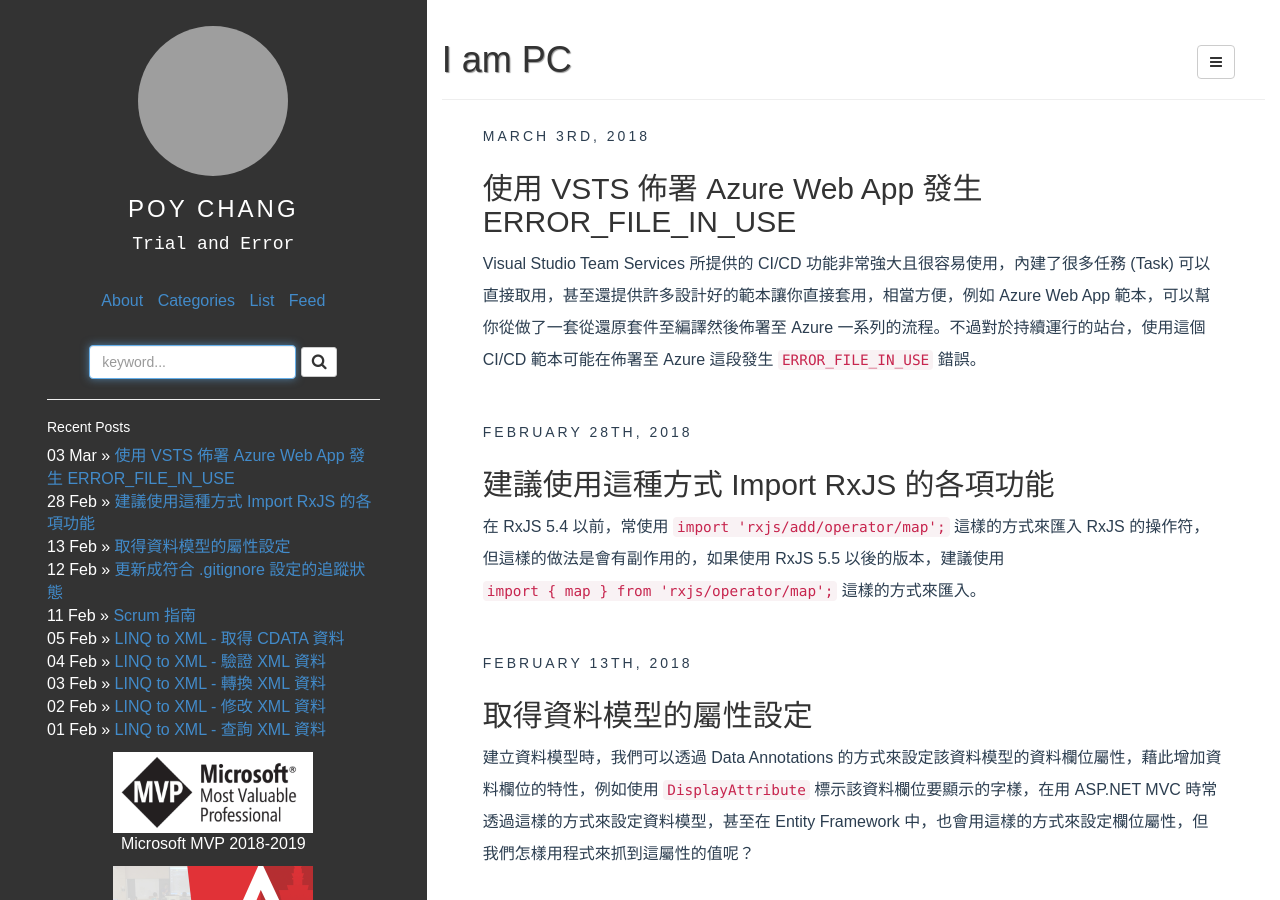
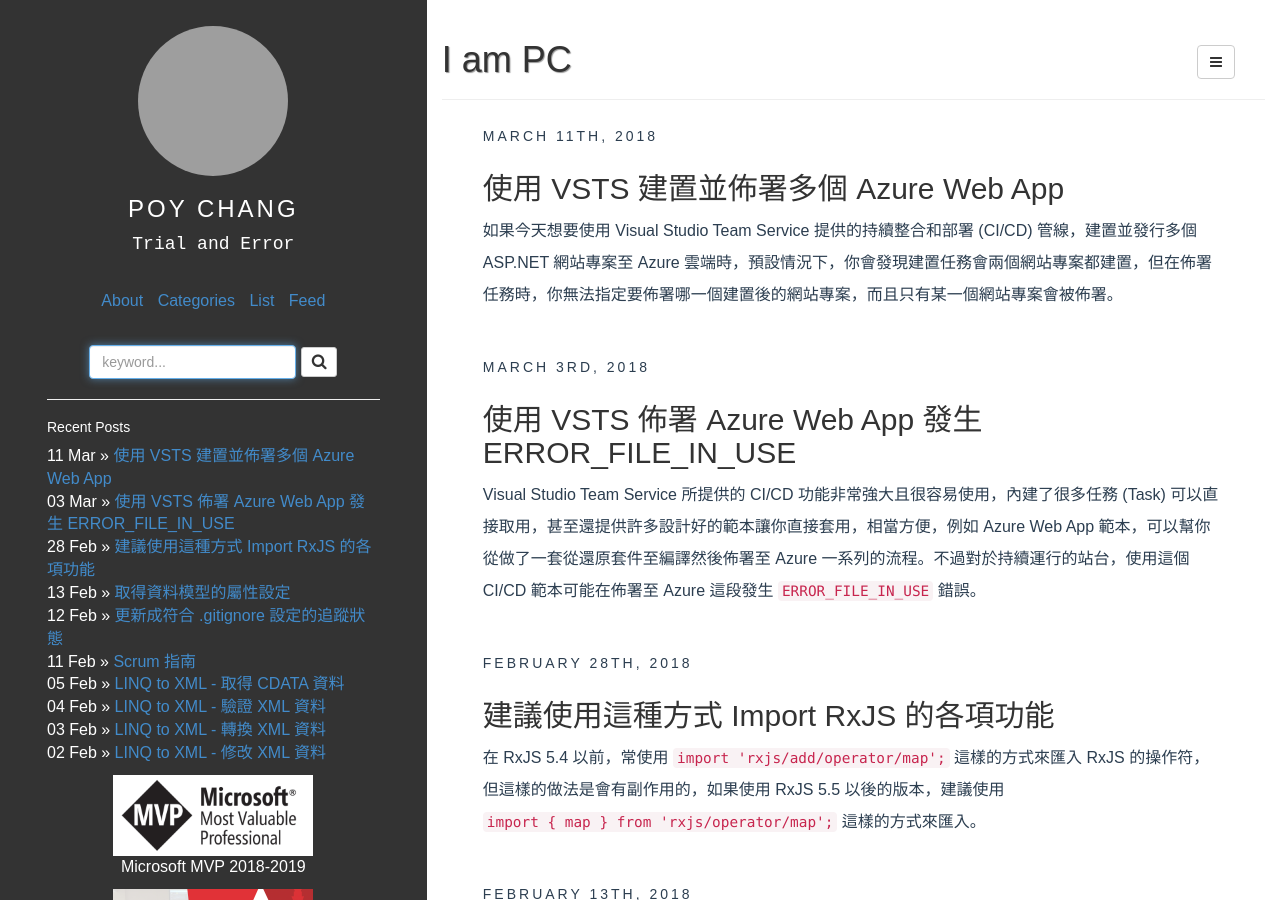
Before and after one commit to poychang/poychang.github.io, a Jekyll site: the page built from index.html, in a window 1280 px wide and 900 px high. Built offline with Jekyll 4.4.1, drawn with Linux system fonts in a browser that asks for light colours; some web fonts are replaced; the list of posts is cut into pages by our own code; some of the changed lines change nothing that is shown; some of the changed text lies outside the part shown; grey boxes are pictures that could not be loaded.

Commit message:
add&alter post

```diff
--- a/_posts/2018-03-03-vsts-depoly-azure-web-app-occur-error-file-in-use.md
+++ b/_posts/2018-03-03-vsts-deploy-azure-web-app-occur-error-file-in-use.md
@@ -6,7 +6,7 @@
 comments: true
 categories: [Azure, Tools]
 ---
-Visual Studio Team Services 所提供的 CI/CD 功能非常強大且很容易使用，內建了很多任務 (Task) 可以直接取用，甚至還提供許多設計好的範本讓你直接套用，相當方便，例如 Azure Web App 範本，可以幫你從做了一套從還原套件至編譯然後佈署至 Azure 一系列的流程。不過對於持續運行的站台，使用這個 CI/CD 範本可能在佈署至 Azure 這段發生 `ERROR_FILE_IN_USE` 錯誤。
+[Visual Studio Team Service](https://www.visualstudio.com/vso/) 所提供的 CI/CD 功能非常強大且很容易使用，內建了很多任務 (Task) 可以直接取用，甚至還提供許多設計好的範本讓你直接套用，相當方便，例如 Azure Web App 範本，可以幫你從做了一套從還原套件至編譯然後佈署至 Azure 一系列的流程。不過對於持續運行的站台，使用這個 CI/CD 範本可能在佈署至 Azure 這段發生 `ERROR_FILE_IN_USE` 錯誤。
 
 `ERROR_FILE_IN_USE` 的錯誤訊息如下：
 
@@ -67,3 +67,4 @@
 參考資料：
 
 * [Can Azure Web App Deployment have an option to stop/start web app?](https://github.com/Microsoft/vsts-tasks/issues/1233)
+* [使用 Visual Studio Team Services 和 IIS 建立持續整合管線](https://docs.microsoft.com/zh-tw/azure/virtual-machines/windows/tutorial-vsts-iis-cicd)
--- /dev/null
+++ b/_posts/2018-03-11-vsts-deploy-multiple-azure-websites.md
@@ -0,0 +1,65 @@
+---
+layout: post
+title: 使用 VSTS 建置並佈署多個 Azure Web App
+date: 2018-03-11 17:19
+author: Poy Chang
+comments: true
+categories: [Azure, Tools]
+---
+如果今天想要使用 [Visual Studio Team Service](https://www.visualstudio.com/vso/) 提供的持續整合和部署 (CI/CD) 管線，建置並發行多個 ASP.NET 網站專案至 Azure 雲端時，預設情況下，你會發現建置任務會兩個網站專案都建置，但在佈署任務時，你無法指定要佈署哪一個建置後的網站專案，而且只有某一個網站專案會被佈署。
+
+根據 [Continuous Integration Deploying Wrong Project From Solution](https://peter.orneholm.com/post/84647111808/deploy-to-multiple-azure-websites-with-visual) 這串 MSDN 的討論，裡面提到兩個重點：
+
+>Currently build definitions which do a CI from VSO to Azure will deploy the first web application alphabetically in that solution. If you have a specific web application you want to deploy you will need to create a solution with only that web application in it.
+
+1. 佈署至 Azure 時，會從方案中**按照字母順序**選擇第一個網站專案進行佈署
+2. 如果要指定佈署專案，請建立一個只包含該網站專案的方案檔
+
+簡單說，如果要佈署多個網站專案了話，要為每個網站專案建立對應的方案檔。
+
+不過這樣做有點殺雞用牛刀，方案檔可以設定多個組態檔，因此我們**可以使用方案組態檔來規劃**，然後各個組態檔只建置一個專案，最後在 Visual Studio Team Service 的建置任務中，指定要用哪個組態檔即可。
+
+## 實做看看
+
+同一個方案檔，建立兩個網站 `A.WebApp`、`B.WebApp`。
+
+>如果想自己玩玩看了話，可以直接 Clone 這個 [poychang/Demo-Deploy-Multiple-Azure-WebApp-With-VSTS](https://github.com/poychang/Demo-Deploy-Multiple-Azure-WebApp-With-VSTS) 範例專案，這樣妳就不用從頭建專案了。
+
+![建立兩個網站](https://i.imgur.com/0fr5LFR.png)
+
+在方案檔上按右鍵，開啟方案的組態管理員，或者也可以從工具列上的`建置` > `組態管理員`開啟設定視窗。
+
+![開啟方案的組態管理員](https://i.imgur.com/jVMHJ2I.png)
+
+在組態管理員設定視窗中，增加一個新的組態。
+
+![新增組態](https://i.imgur.com/ru59pyz.png)
+
+依據要佈署的網站需求，增加並設定組態檔，下圖為只建置 A 網站。同樣的步驟可設定多個組態，分別只建置指定的專案。
+
+![設定編譯第一個專案](https://i.imgur.com/LdOqMdD.png)
+
+最後到 Visual Studio Team Service 裡面設定建置及佈署任務，下圖紅框分別為兩組建置及佈署，各組設定重點如下：
+
+1. 調整建置任務 `Build Solution` 的 `Configuration` 欄位，將其設定成指定的組態檔，例如 A 網站。
+
+![調整建置任務](https://i.imgur.com/FC2N2hi.png)
+
+2. 調整佈署任務 `Azure App Service Deploy` 的 `Package or Folder` 欄位，指定要佈署至 Azure 的壓縮檔。
+
+![調整佈署任務](https://i.imgur.com/jO7hwrs.png)
+
+接者就可以直讓 VSTS 去執行這個佈署多個網站至 Azure 的 CI 任務了。
+
+![佈署後的網站畫面](https://i.imgur.com/iCR6l1U.png)
+
+>如果佈署至 Azure 過程中，發生 ERROR_FILE_IN_USE 錯誤，可以參考這篇 [使用 VSTS 佈署 Azure Web App 發生 ERROR_FILE_IN_USE](https://poychang.github.io/vsts-depoly-azure-web-app-occur-error-file-in-use/)。
+
+----------
+
+參考資料：
+
+* [Continuous Integration Deploying Wrong Project From Solution](https://social.msdn.microsoft.com/forums/azure/en-US/95f161f6-9370-43ad-9ac5-714f8978cc5e/continuous-integration-deploying-wrong-project-from-solution)
+* [Deploy to multiple Azure Websites with Visual Studio Online and Continuous Integration](https://peter.orneholm.com/post/84647111808/deploy-to-multiple-azure-websites-with-visual)
+* [使用 Visual Studio Team Services 和 IIS 建立持續整合管線](https://docs.microsoft.com/zh-tw/azure/virtual-machines/windows/tutorial-vsts-iis-cicd)
+* [Deploy azure website and webjobs in same sln using VSO - Error - There can be only one](https://stackoverflow.com/questions/35385492/deploy-azure-website-and-webjobs-in-same-sln-using-vso-error-there-can-be-on)
```
